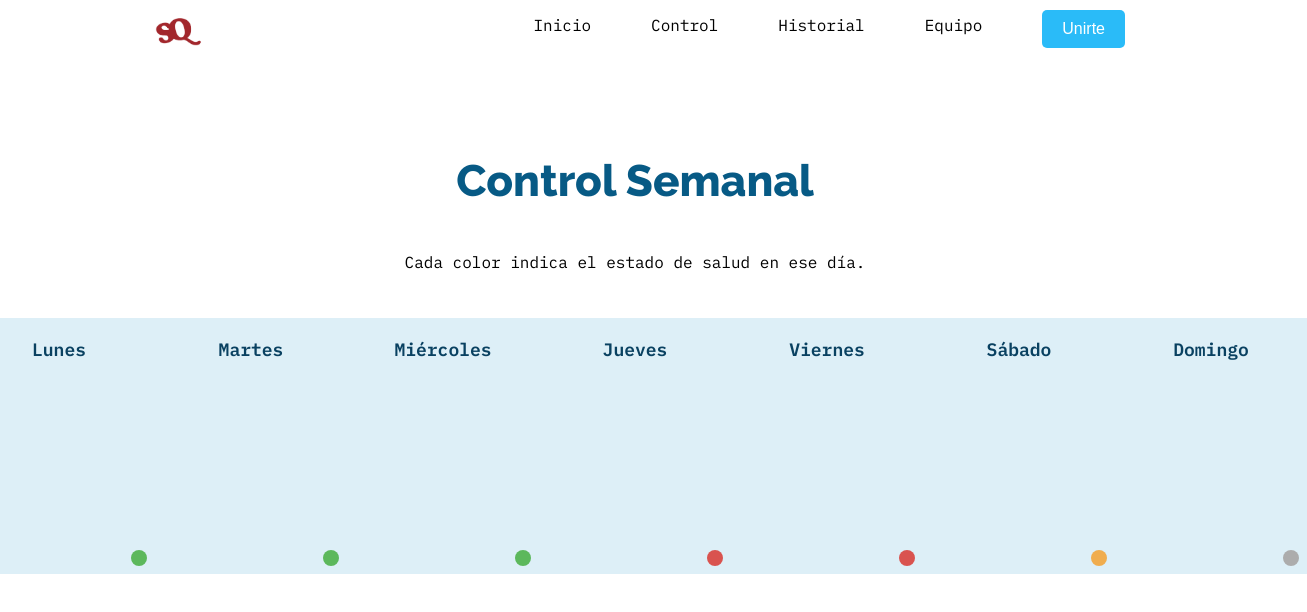
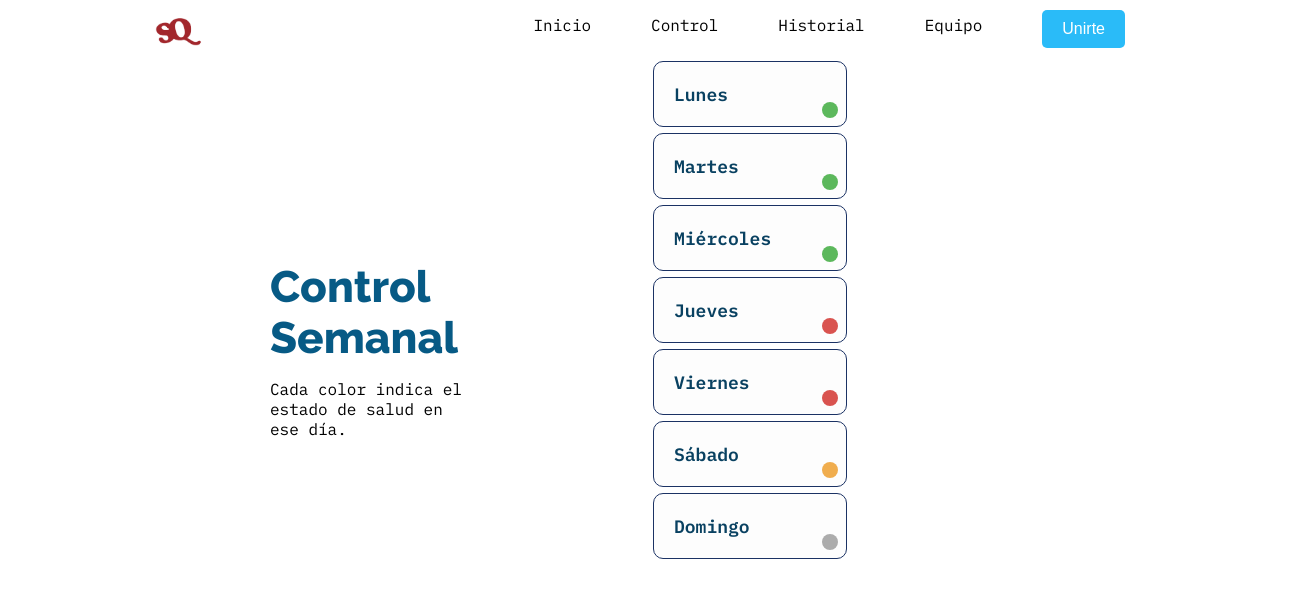
Before and after one commit to SamuelSaquiray/PPG, a React (Vite) app: page /Historial in a window 1280 px wide. Shown: the top 612 px of the page, 1307 px wide, since content can reach past the window. Built offline with nearby package versions, Linux system fonts and the light colour scheme; a web font is replaced by a local one.

Commit message:
new snapshot

```diff
--- a/src/Pages/Equipo.jsx
+++ b/src/Pages/Equipo.jsx
@@ -1,25 +1,43 @@
+import { motion, AnimatePresence } from "framer-motion";
 import MemberCard from "../components/MemberCard";
 import Header from "../components/Header";
-import "./Equipo.css"
+import "./Equipo.css";
+
 function Equipo() {
   return (
     <>
-    <Header/>
+      <Header />
       <div className="blue">
         <h1>Nuestro equipo de trabajo</h1>
       </div>
-    <div className="members-team">
-    <MemberCard title="Samuel Saquiray" imagen="public/Saquiray.png"
+      <AnimatePresence mode="wait">
+        <motion.div
+          className="members-team"
+          initial={{ opacity: 0, y: 20 }}
+          animate={{ opacity: 1, y: 0 }}
+          exit={{ opacity: 0, y: -20 }}
+          transition={{ duration: 0.5 }}
+        >
+          <MemberCard
+            title="Samuel Saquiray"
+            imagen="public/Saquiray.png"
             description="Estudiante de quinto ciclo de la carrera de ciencias de la computacion"
-      cargo="CTO" />
-       <MemberCard title="Diego Uchasara" imagen="public/Uchasara.jpg"
+            cargo="CTO"
+          />
+          <MemberCard
+            title="Diego Uchasara"
+            imagen="public/Uchasara.jpg"
             description="Estudiante de septimo ciclo de la carrera de ingenieria electronica"
-      cargo="CIO" />
-       <MemberCard title="Berdugo" imagen="public/Berde.jpg"
+            cargo="CIO"
+          />
+          <MemberCard
+            title="Berdugo"
+            imagen="public/Berde.jpg"
             description="Estudiante de ... No se pero es berdugo"
-      cargo="Hierro 4" />
-
-    </div>
+            cargo="Hierro 4"
+          />
+        </motion.div>
+      </AnimatePresence>
     </>
   );
 }
--- a/src/Pages/Historial.css
+++ b/src/Pages/Historial.css
@@ -1,18 +1,18 @@
 .days-container{
     display: flex;
-    flex-direction: row;
+    flex-direction: column;
     justify-content: center;
     align-items: center;
     margin-top: 50px;
     padding: 0;
     margin: 0;
-    width: 1100px;
+    width: 500px;
 
 }
 
 .historial-container{
     display: flex;
-    flex-direction: column;
+    flex-direction: row;
     gap: 30px;
     justify-content: center;
     align-items: center;
@@ -32,3 +32,14 @@
 h2{
     margin-block-end: 0 ;
 }
+
+.title-container{
+    display: flex;
+    flex-direction: column;
+    justify-content: center;
+    align-items: center;
+    margin-top: 50px;
+    padding: 0;
+    margin: 0;
+    width: 200px;
+}
--- a/src/Pages/Historial.jsx
+++ b/src/Pages/Historial.jsx
@@ -1,8 +1,8 @@
 import { useState } from "react";
-import { motion } from "framer-motion";
+import { motion, AnimatePresence } from "framer-motion";
 import Header from "../components/Header";
 import DayCard from "../components/Dia";
-import PPGChart from "../components/PPGChart"; // Suponiendo que esta es la gráfica de PPG
+import PPGChart from "../components/PPGChart";
 import "./Historial.css";
 
 const days = [
@@ -29,31 +29,53 @@ const WeeklyHealthControl = () => {
   return (
     <>
       <Header />
-      <div className="historial-container">
+      <AnimatePresence mode="wait">
+        <motion.div
+          className="historial-container"
+          initial={{ opacity: 0, y: 20 }}
+          animate={{ opacity: 1, y: 0 }}
+          exit={{ opacity: 0, y: -20 }}
+          transition={{ duration: 0.5, ease: "easeOut" }}
+        >
+          <div className="title-container">
             <h2 className="title-historial">Control Semanal</h2>
             <p className="description-historial">
               Cada color indica el estado de salud en ese día.
             </p>
-        <div className="days-container">
+          </div>
+          <AnimatePresence mode="wait">
+            <motion.div
+              className="days-container"
+              initial={{ opacity: 0, y: 20 }}
+              animate={{ opacity: 1, y: 0 }}
+              exit={{ opacity: 0, y: -20 }}
+              transition={{ duration: 0.5, ease: "easeOut" }}
+            >
               {days.map((day) => (
                 <div key={day.name} onClick={() => handleDayClick(day)}>
                   <DayCard name={day.name} status={day.status} />
                 </div>
               ))}
-        </div>
+            </motion.div>
+          </AnimatePresence>
 
+          <AnimatePresence mode="wait">
             {selectedDay && (
               <motion.div
+                key={selectedDay.name}
                 className="chart-container"
                 initial={{ opacity: 0, y: 20 }}
                 animate={{ opacity: 1, y: 0 }}
-            transition={{ duration: 0.5 }}
+                exit={{ opacity: 0, y: -20 }}
+                transition={{ duration: 0.5, ease: "easeOut" }}
               >
                 <h3>Datos de PPG para {selectedDay.name}</h3>
                 <PPGChart day={selectedDay.name} />
               </motion.div>
             )}
-      </div>
+          </AnimatePresence>
+        </motion.div>
+      </AnimatePresence>
     </>
   );
 };
--- a/src/components/Dia.css
+++ b/src/components/Dia.css
@@ -2,13 +2,17 @@
     position: relative;
     display: flex;
     flex-direction: column;
-    align-items: center;
+    align-items: left;
     justify-content: center;
     width: 12rem;  /* 24 * 0.25rem */
-    height: 16rem; /* 32 * 0.25rem */
-    background-color: rgb(221, 239, 247);
+    height: 4rem; /* 32 * 0.25rem */
+    background-color: rgb(253, 253, 253);
     transition: transform 0.2s ease-in-out;
     cursor: pointer;
+    gap:20px;
+    margin: 3px;
+    border-radius: 10px;
+    border:1px rgb(27, 50, 100) solid;
 }
 
 .day-card:hover {
@@ -25,7 +29,7 @@
 }
 
 .day-name {
-    position: relative;
+    padding-left: 20px;
     bottom: 6rem;
     color: rgb(9, 65, 97);
     font-weight: 600;
```
Lines whose indentation alone changed are shown as unchanged.
